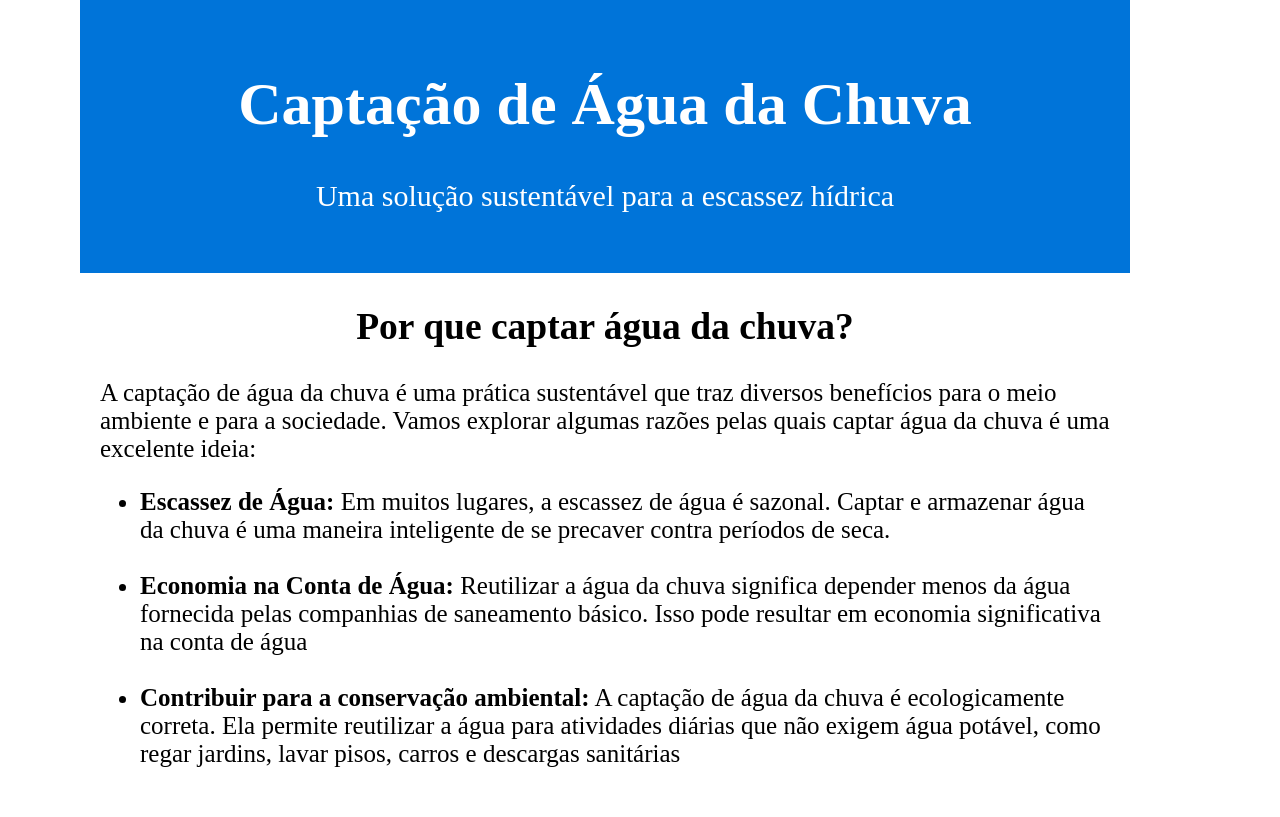
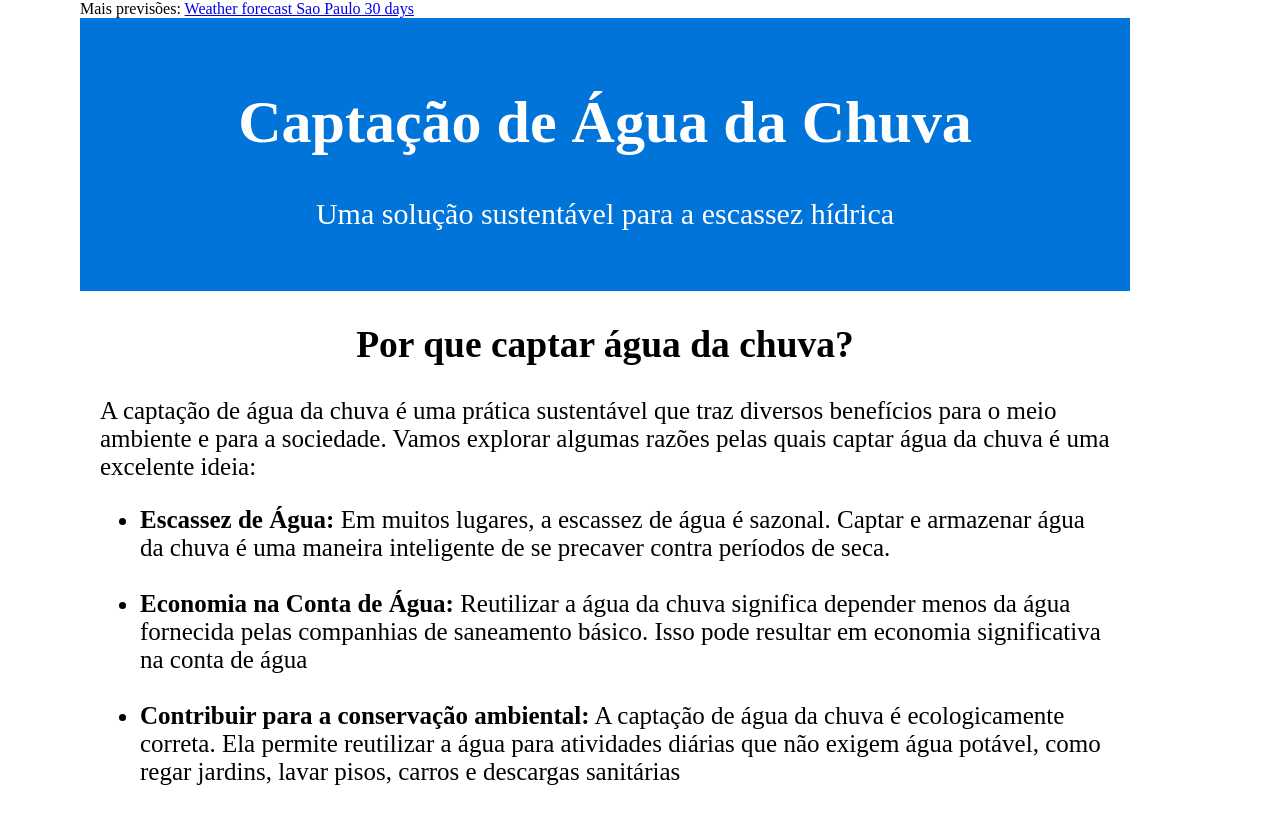
Before and after one commit to TiagoOtoni/projeto-extensao, a plain HTML site: page index.html in a window 1280 px wide. Shown: the top 817 px of the page. Drawn offline with Linux system fonts and the light colour scheme; a script that the page names is missing.

Commit message:
Update index.html

```diff
--- a/index.html
+++ b/index.html
@@ -1,18 +1,22 @@
 <!DOCTYPE html>
 <head>
     <meta charset="UTF-8">
-    <meta name="viewport" content="width=device-width">
+    <meta name="viewport" content="width=device-width, initial-scale=1.0">
     <link rel="stylesheet" href="index.css">
     <title>Importância da Captação de Água da Chuva</title>
 </head>
 
 <body>
-    <header>
+
+    <div id="ww_56ed50b008367" v='1.3' loc='id' a='{"t":"ticker","lang":"pt","sl_lpl":1,"ids":[],"font":"Arial","sl_ics":"one_a","sl_sot":"celsius","cl_bkg":"image","cl_font":"#FFFFFF","cl_cloud":"#FFFFFF","cl_persp":"#81D4FA","cl_sun":"#FFC107","cl_moon":"#FFC107","cl_thund":"#FF5722"}'>Mais previsões: <a href="https://oneweather.org/sao_paulo/30_days/" id="ww_56ed50b008367_u" target="_blank">Weather forecast Sao Paulo 30 days</a></div><script async src="https://app2.weatherwidget.org/js/?id=ww_56ed50b008367"></script>
+
+    <header class="cabecalho" >
         <h1>Captação de Água da Chuva</h1>
         <p>Uma solução sustentável para a escassez hídrica</p>
     </header>
 
     <section>
+
         <h2>Por que captar água da chuva?</h2>
         <p>A captação de água da chuva é uma prática sustentável que traz diversos benefícios para o meio ambiente e para a sociedade. Vamos explorar algumas razões pelas quais captar água da chuva é uma excelente ideia:</p>
         <ul>
@@ -24,8 +28,10 @@
         <img src="https://www.solucoesparacidades.com.br/wp-content/uploads/2015/04/AGUA_DA_CHUVA-11.jpg" alt="Água da chuva sendo coletada"  />
     </section>
 
-    <footer>
+
+    <footer >
         <p>&copy; 2024 Captação Sustentável</p>
+
     </footer>
 </body>
 </html>
```
